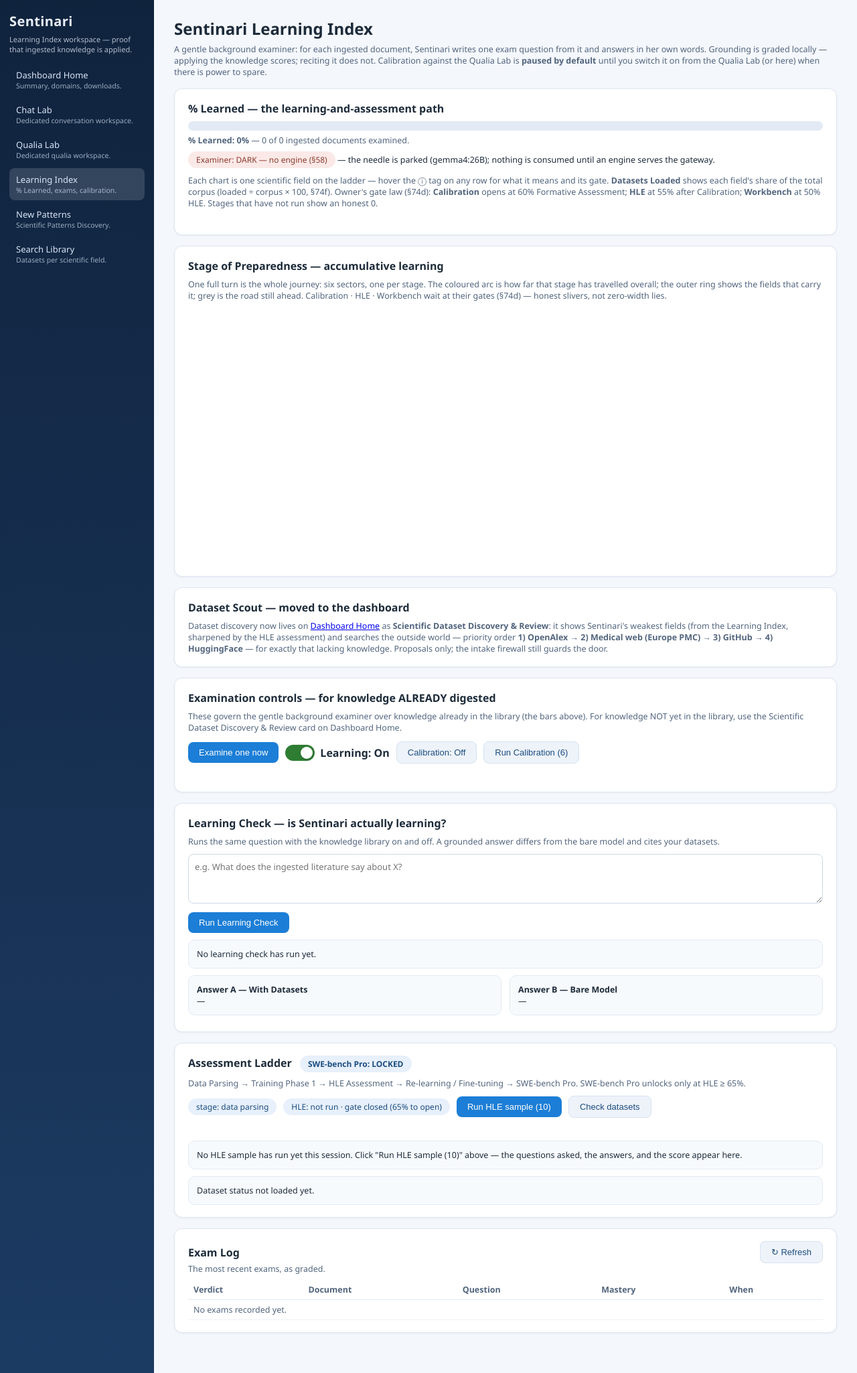
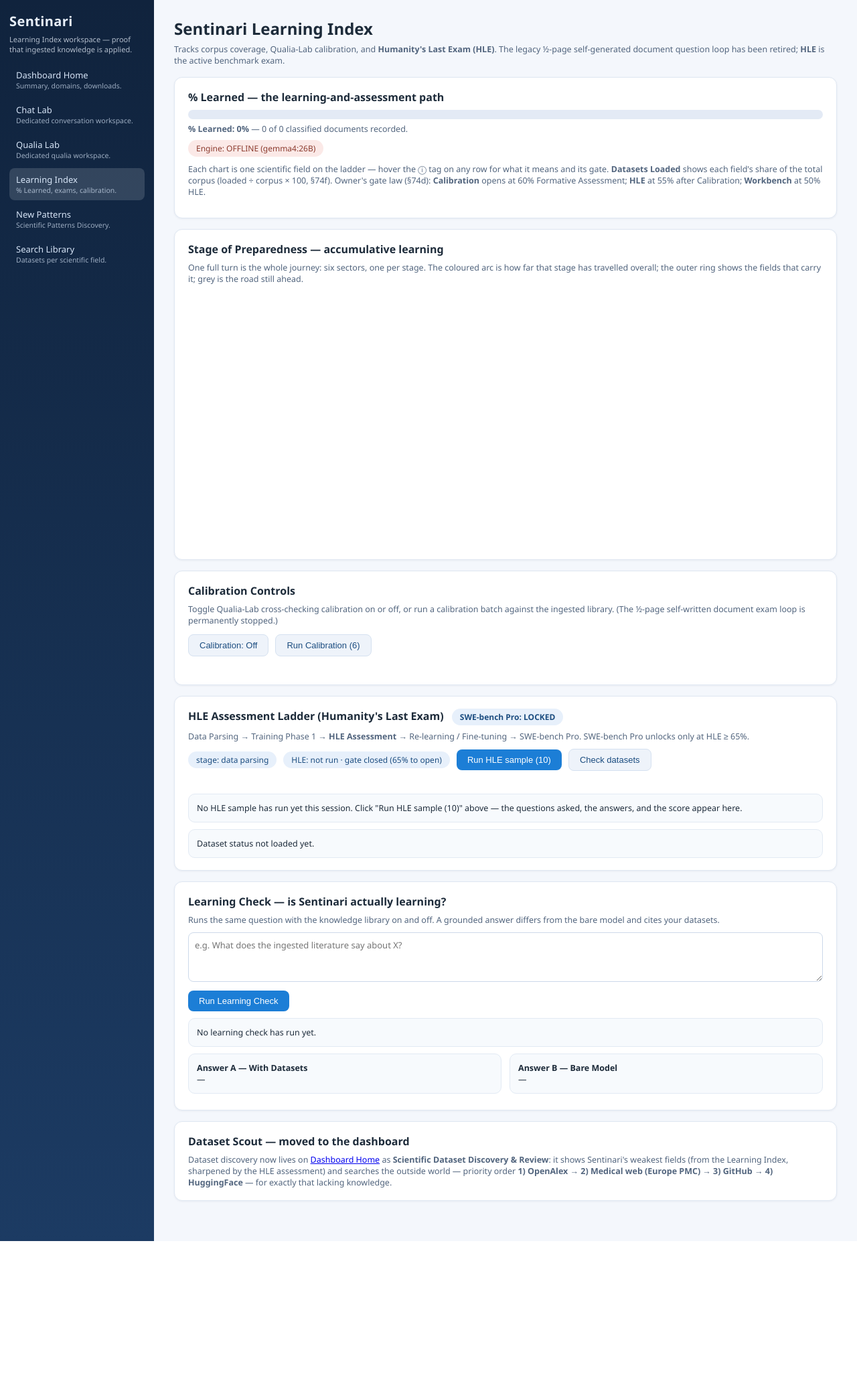
Before and after one commit to ONGALALI/sentinari, a FastAPI app: page /ui/learning in a window 1280 px wide. Shown: the whole page at 67% size. After the commit the page ends 1853 px from the top, so only its background shows below. Run offline with FastAPI, Linux system fonts and the light colour scheme; data that the repository does not hold is empty; some libraries are stand-ins or nearby versions.

Commit message:
Stop 1/2-page document self-exam worker, wire HLE into Cloud SQL & Learning Index, fix updated_at timestamp handling

```diff
--- a/app/main.py
+++ b/app/main.py
@@ -635,12 +635,9 @@ def startup_event() -> None:
         # Sequential load queue (owner directive): one load at a time, with
         # live per-job status in the UI.
         _get_load_queue().start()
-        # Learning Index (owner directive §36): gentle background exams that
-        # prove Sentinel can APPLY ingested knowledge; % Learned shown on the
-        # Workflow Dashboard. Honors its own persisted pause toggle.
-        from .learning_index import start_learning_worker as _start_learning_worker
-
-        _start_learning_worker()
+        # Owner directive: the 1/2-page background self-exam loop in
+        # learning_index is stopped (Gemma does not benefit from self-written
+        # document questions; HLE is the only exam that matters).
         _warmup_llm_async(settings)
         _STARTUP_STATE.update({"ready": True, "error": ""})
     except Exception as _startup_ex:
--- a/templates/learning_workspace.html
+++ b/templates/learning_workspace.html
@@ -94,21 +94,20 @@
   </aside>
   <main>
     <h1>Sentinari Learning Index</h1>
-    <div class="hint">A gentle background examiner: for each ingested document, Sentinari writes one exam question from it and answers in her own words. Grounding is graded locally — applying the knowledge scores; reciting it does not. Calibration against the Qualia Lab is <strong>paused by default</strong> until you switch it on from the Qualia Lab (or here) when there is power to spare.</div>
+    <div class="hint">Tracks corpus coverage, Qualia-Lab calibration, and <strong>Humanity's Last Exam (HLE)</strong>. The legacy ½-page self-generated document question loop has been retired; <strong>HLE</strong> is the active benchmark exam.</div>
 
     <div class="card">
       <h2>% Learned — the learning-and-assessment path</h2>
       <div class="progress-track"><div class="progress-fill" id="liFill"></div></div>
       <div class="hint" id="liLabel" style="margin-top:6px;">Gathering status…</div>
       <div id="liExaminer" style="margin-top:8px; font-size:12.5px;"></div>
-      <div class="hint" style="margin-top:10px;">Each chart is one scientific field on the ladder — hover the ⓘ tag on any row for what it means and its gate. <strong>Datasets Loaded</strong> shows each field's share of the total corpus (loaded ÷ corpus × 100, §74f). Owner's gate law (§74d): <strong>Calibration</strong> opens at 60% Formative Assessment; <strong>HLE</strong> at 55% after Calibration; <strong>Workbench</strong> at 50% HLE. Stages that have not run show an honest 0.</div>
+      <div class="hint" style="margin-top:10px;">Each chart is one scientific field on the ladder — hover the ⓘ tag on any row for what it means and its gate. <strong>Datasets Loaded</strong> shows each field's share of the total corpus (loaded ÷ corpus × 100, §74f). Owner's gate law (§74d): <strong>Calibration</strong> opens at 60% Formative Assessment; <strong>HLE</strong> at 55% after Calibration; <strong>Workbench</strong> at 50% HLE.</div>
       <div id="liLadderGrid" class="ladderGrid"></div>
-      <div id="liLatest" class="hint" style="margin-top:8px;"></div>
     </div>
 
     <div class="card">
       <h2>Stage of Preparedness — accumulative learning</h2>
-      <div class="hint">One full turn is the whole journey: six sectors, one per stage. The coloured arc is how far that stage has travelled overall; the outer ring shows the fields that carry it; grey is the road still ahead. Calibration · HLE · Workbench wait at their gates (§74d) — honest slivers, not zero-width lies.</div>
+      <div class="hint">One full turn is the whole journey: six sectors, one per stage. The coloured arc is how far that stage has travelled overall; the outer ring shows the fields that carry it; grey is the road still ahead.</div>
       <div class="burstWrap">
         <svg id="burstSvg" viewBox="0 0 440 440" role="img" aria-label="Sunburst of Sentinari's stage of preparedness"></svg>
         <div id="burstLegend" class="burstLegend"></div>
@@ -116,23 +115,27 @@
     </div>
 
     <div class="card">
-      <h2>Dataset Scout — moved to the dashboard</h2>
-      <div class="hint">Dataset discovery now lives on <a href="/ui/playground">Dashboard Home</a> as <strong>Scientific Dataset Discovery &amp; Review</strong>: it shows Sentinari's weakest fields (from the Learning Index, sharpened by the HLE assessment) and searches the outside world — priority order <strong>1) OpenAlex → 2) Medical web (Europe PMC) → 3) GitHub → 4) HuggingFace</strong> — for exactly that lacking knowledge. Proposals only; the intake firewall still guards the door.</div>
+      <h2>Calibration Controls</h2>
+      <div class="hint">Toggle Qualia-Lab cross-checking calibration on or off, or run a calibration batch against the ingested library. (The ½-page self-written document exam loop is permanently stopped.)</div>
+      <div class="row" style="margin-top:12px; align-items:center;">
+        <button id="liCalBtn" class="ghost" title="Pauses/resumes Qualia-Lab cross-checking">Calibration: …</button>
+        <button id="liCalRunBtn" class="ghost" title="Run a Learning Index vs Qualia-Lab calibration batch now">Run Calibration (6)</button>
+      </div>
+      <div id="liProbeStatus" class="status"></div>
     </div>
 
     <div class="card">
-      <h2>Examination controls — for knowledge ALREADY digested</h2>
-      <div class="hint">These govern the gentle background examiner over knowledge already in the library (the bars above). For knowledge NOT yet in the library, use the Scientific Dataset Discovery &amp; Review card on Dashboard Home.</div>
-      <div class="row" style="margin-top:12px; align-items:center;">
-        <button id="liProbeBtn">Examine one now</button>
-        <label class="liSwitchWrap" id="liSwitchWrap" title="Learning Index master switch — persists across restarts">
-          <span class="liSwitch" id="liSwitch"><span class="liKnob"></span></span>
-          <span id="liSwitchLabel" style="font-weight:600;">Learning: On</span>
-        </label>
-        <button id="liCalBtn" class="ghost" title="Pauses/resumes Qualia-Lab cross-checking (heavy)">Calibration: …</button>
-        <button id="liCalRunBtn" class="ghost" title="Run a Learning Index vs Qualia-Lab calibration batch now">Run Calibration (6)</button>
+      <h2>HLE Assessment Ladder (Humanity's Last Exam) <span id="apGate" class="pill" style="margin-left:8px;">…</span></h2>
+      <div class="hint">Data Parsing &rarr; Training Phase 1 &rarr; <strong>HLE Assessment</strong> &rarr; Re-learning / Fine-tuning &rarr; SWE-bench Pro. SWE-bench Pro unlocks only at HLE &ge; 65%.</div>
+      <div class="row" style="margin-top:10px;">
+        <span class="pill" id="apStage">stage: …</span>
+        <span class="pill" id="apHle">HLE: …</span>
+        <button id="apHleBtn">Run HLE sample (10)</button>
+        <button id="apDataBtn" class="ghost">Check datasets</button>
       </div>
-      <div id="liProbeStatus" class="status"></div>
+      <div id="apStatus" class="status"></div>
+      <div id="apHleResults" class="soft-panel" style="margin-top:10px;">No HLE sample has run yet this session. Click "Run HLE sample (10)" above — the questions asked, the answers, and the score appear here.</div>
+      <div id="apData" class="soft-panel" style="margin-top:10px;">Dataset status not loaded yet.</div>
     </div>
 
     <div class="card">
@@ -154,29 +157,8 @@
     </div>
 
     <div class="card">
-      <h2>Assessment Ladder <span id="apGate" class="pill" style="margin-left:8px;">…</span></h2>
-      <div class="hint">Data Parsing &rarr; Training Phase 1 &rarr; HLE Assessment &rarr; Re-learning / Fine-tuning &rarr; SWE-bench Pro. SWE-bench Pro unlocks only at HLE &ge; 65%.</div>
-      <div class="row" style="margin-top:10px;">
-        <span class="pill" id="apStage">stage: …</span>
-        <span class="pill" id="apHle">HLE: …</span>
-        <button id="apHleBtn">Run HLE sample (10)</button>
-        <button id="apDataBtn" class="ghost">Check datasets</button>
-      </div>
-      <div id="apStatus" class="status"></div>
-      <div id="apHleResults" class="soft-panel" style="margin-top:10px;">No HLE sample has run yet this session. Click "Run HLE sample (10)" above — the questions asked, the answers, and the score appear here.</div>
-      <div id="apData" class="soft-panel" style="margin-top:10px;">Dataset status not loaded yet.</div>
-    </div>
-
-    <div class="card">
-      <div class="row" style="align-items:center; justify-content:space-between;">
-        <h2 style="margin:0;">Exam Log</h2>
-        <button id="liExamsRefresh" class="ghost" type="button" title="Re-read the most recent exams from the ledger">↻ Refresh</button>
-      </div>
-      <div class="hint">The most recent exams, as graded.</div>
-      <table style="margin-top:8px;">
-        <thead><tr><th>Verdict</th><th>Document</th><th>Question</th><th>Mastery</th><th>When</th></tr></thead>
-        <tbody id="liExamRows"><tr><td colspan="5" class="hint">Loading…</td></tr></tbody>
-      </table>
+      <h2>Dataset Scout — moved to the dashboard</h2>
+      <div class="hint">Dataset discovery now lives on <a href="/ui/playground">Dashboard Home</a> as <strong>Scientific Dataset Discovery &amp; Review</strong>: it shows Sentinari's weakest fields (from the Learning Index, sharpened by the HLE assessment) and searches the outside world — priority order <strong>1) OpenAlex → 2) Medical web (Europe PMC) → 3) GitHub → 4) HuggingFace</strong> — for exactly that lacking knowledge.</div>
     </div>
   </main>
 </div>
@@ -186,34 +168,21 @@
   const fmt = (n) => Number(n || 0).toLocaleString('en-US');
   const esc = (s) => String(s || '').replace(/&/g, '&amp;').replace(/</g, '&lt;').replace(/>/g, '&gt;');
   let calOn = false;
-  let learnOn = true;
 
   const render = (d) => {
     const pct = Number(d.percent || 0);
     byId('liFill').style.width = Math.max(0, Math.min(100, pct)) + '%';
-    byId('liLabel').innerHTML = `<strong>% Learned: ${pct}%</strong> — ${fmt(d.assessed)} of ${fmt(d.total)} ingested documents examined.`;
+    byId('liLabel').innerHTML = `<strong>% Learned: ${pct}%</strong> — ${fmt(d.assessed)} of ${fmt(d.total)} classified documents recorded.`;
     const eng = d.engine || {};
     const ex = byId('liExaminer');
+    const model = eng.chat_model ? ' (' + esc(eng.chat_model) + ')' : '';
     if (eng.available) {
-      ex.innerHTML = '<span class="pill" style="background:#e3f4e8;color:#1f6b3a;">Examiner: LIVE</span> — one exam every 10 s; the needle moves.';
+      ex.innerHTML = '<span class="pill" style="background:#e3f4e8;color:#1f6b3a;">Engine: ONLINE' + model + '</span> — ½-page self-exam loop stopped; <strong>HLE</strong> is the active assessment.';
       byId('liFill').classList.remove('parked');
     } else {
-      const model = eng.chat_model ? ' (' + esc(eng.chat_model) + ')' : '';
-      ex.innerHTML = '<span class="pill" style="background:#fbe9e7;color:#8c3b2e;">Examiner: DARK — no engine (§58)</span> — the needle is parked' + model + '; nothing is consumed until an engine serves the gateway.';
+      ex.innerHTML = '<span class="pill" style="background:#fbe9e7;color:#8c3b2e;">Engine: OFFLINE' + model + '</span>';
       byId('liFill').classList.add('parked');
     }
-    const PRIORITY_LABELS = {
-      0: 'P1 · AI & Information Science',
-      1: 'P1 · AI & Information Science',
-      2: 'P2 · Physics',
-      3: 'P3 · Engineering',
-    };
-    byId('liLatest').innerHTML = (d.latest || []).slice(0, 3).map((l) =>
-      `<div>• [${esc(l.verdict)}] ${esc(String(l.title || '').slice(0, 70))}</div>`).join('');
-    learnOn = Boolean(d.enabled);
-    const sw = byId('liSwitch');
-    sw.classList.toggle('on', learnOn);
-    byId('liSwitchLabel').textContent = learnOn ? 'Learning: On' : 'Learning: Paused';
     calOn = Boolean(d.calibration_enabled);
     const calBtn = byId('liCalBtn');
     calBtn.textContent = calOn ? 'Calibration: On' : 'Calibration: Off';
@@ -364,34 +333,6 @@
     } catch (_) {}
   };
 
-  byId('liProbeBtn').addEventListener('click', async () => {
-    const st = byId('liProbeStatus');
-    st.textContent = 'Examining one document now…';
-    try {
-      const res = await fetch('/api/learning/probe', { method: 'POST', headers: { 'Content-Type': 'application/json' }, body: '{}' });
-      const d = await res.json();
-      if (!res.ok || d.ok === false) throw new Error(d.detail || 'Probe failed.');
-      const r = d.result || {};
-      st.innerHTML = `Verdict: <strong>${esc(r.verdict)}</strong> — grounding ${(100 * Number(r.mastery || 0)).toFixed(0)}% · “${esc(String(r.question || '').slice(0, 120))}”`;
-    } catch (e) { st.textContent = 'Probe failed: ' + (e.message || e); }
-    poll();
-  });
-
-  byId('liSwitchWrap').addEventListener('click', async () => {
-    const wrap = byId('liSwitchWrap');
-    wrap.style.pointerEvents = 'none';
-    try {
-      const res = await fetch('/api/learning/toggle', { method: 'POST', headers: { 'Content-Type': 'application/json' }, body: JSON.stringify({ enabled: !learnOn }) });
-      const d = await res.json();
-      if (!res.ok || d.ok === false) throw new Error(d.detail || 'Toggle failed.');
-      learnOn = !learnOn;
-      const sw = byId('liSwitch');
-      sw.classList.toggle('on', learnOn);
-      byId('liSwitchLabel').textContent = learnOn ? 'Learning: On' : 'Learning: Paused';
-    } catch (e) { byId('liProbeStatus').textContent = 'Toggle failed: ' + (e.message || e); }
-    wrap.style.pointerEvents = '';
-  });
-
   byId('liCalBtn').addEventListener('click', async () => {
     const btn = byId('liCalBtn');
     btn.disabled = true;
@@ -463,27 +404,6 @@
     } catch (e) { st.textContent = 'Failed: ' + (e.message || e); }
   });
 
-  const loadExams = async () => {
-    try {
-      const res = await fetch('/api/learning/exams?limit=25');
-      const d = await res.json();
-      const rows = (d.exams || []).map((e) =>
-        `<tr><td>${esc(e.verdict)}</td><td>${esc(String(e.title || '').slice(0, 46))}</td><td>${esc(String(e.question || '').slice(0, 70))}</td><td>${Number(e.mastery || 0).toFixed(2)}</td><td>${esc(String(e.assessed_at || '').slice(0, 16).replace('T', ' '))}</td></tr>`).join('');
-      byId('liExamRows').innerHTML = rows || '<tr><td colspan="5" class="hint">No exams recorded yet.</td></tr>';
-    } catch (_) { byId('liExamRows').innerHTML = '<tr><td colspan="5" class="hint">Exam log unavailable.</td></tr>'; }
-  };
-
-  byId('liExamsRefresh').addEventListener('click', async () => {
-    const btn = byId('liExamsRefresh');
-    btn.disabled = true;
-    byId('liExamRows').innerHTML = '<tr><td colspan="5" class="hint">Refreshing…</td></tr>';
-    try {
-      await loadExams();
-    } finally {
-      btn.disabled = false;
-    }
-  });
-
   // ---- Assessment ladder (§47) ----
   const loadAssessment = async () => {
     try {
@@ -500,7 +420,7 @@
 
   byId('apHleBtn').addEventListener('click', async () => {
     const st = byId('apStatus');
-    st.textContent = 'Running local HLE sample… (requires the local engine online)';
+    st.textContent = 'Running HLE sample (10 questions)…';
     try {
       const res = await fetch('/api/assessment/run', { method: 'POST', headers: { 'Content-Type': 'application/json' }, body: JSON.stringify({ action: 'run_hle_sample', sample_size: 10 }) });
       const d = await res.json();
@@ -509,6 +429,7 @@
       renderHleResults(d);
     } catch (e) { st.textContent = 'HLE sample failed: ' + (e.message || e); }
     loadAssessment();
+    poll();
   });
 
   byId('apDataBtn').addEventListener('click', async () => {
@@ -539,6 +460,7 @@
       const badge = ok ? '<span class="pill" style="background:#e3f4e8;color:#1f6b3a;">CORRECT</span>'
                        : '<span class="pill" style="background:#f9e3e3;color:#8f1f1f;">WRONG</span>';
       const meta = [];
+      if (it && it.category) meta.push(esc(it.category));
       if (it && it.match) meta.push('match: ' + esc(it.match));
       if (it && typeof it.overlap === 'number' && it.overlap < 1) meta.push('overlap: ' + Math.round(100 * it.overlap) + '%');
       if (it && it.error !== undefined) meta.push('engine error: ' + esc(it.error));
@@ -562,7 +484,6 @@
 
   loadAssessment();
   poll();
-  loadExams();
   window.setInterval(poll, 20000);
   window.setInterval(loadAssessment, 30000);
 
```
Also changed, not shown: app/assessment_pipeline.py (+62 -32 lines), app/learning_index.py (+54 -86 lines), app/load_queue.py (+6 -20 lines).
